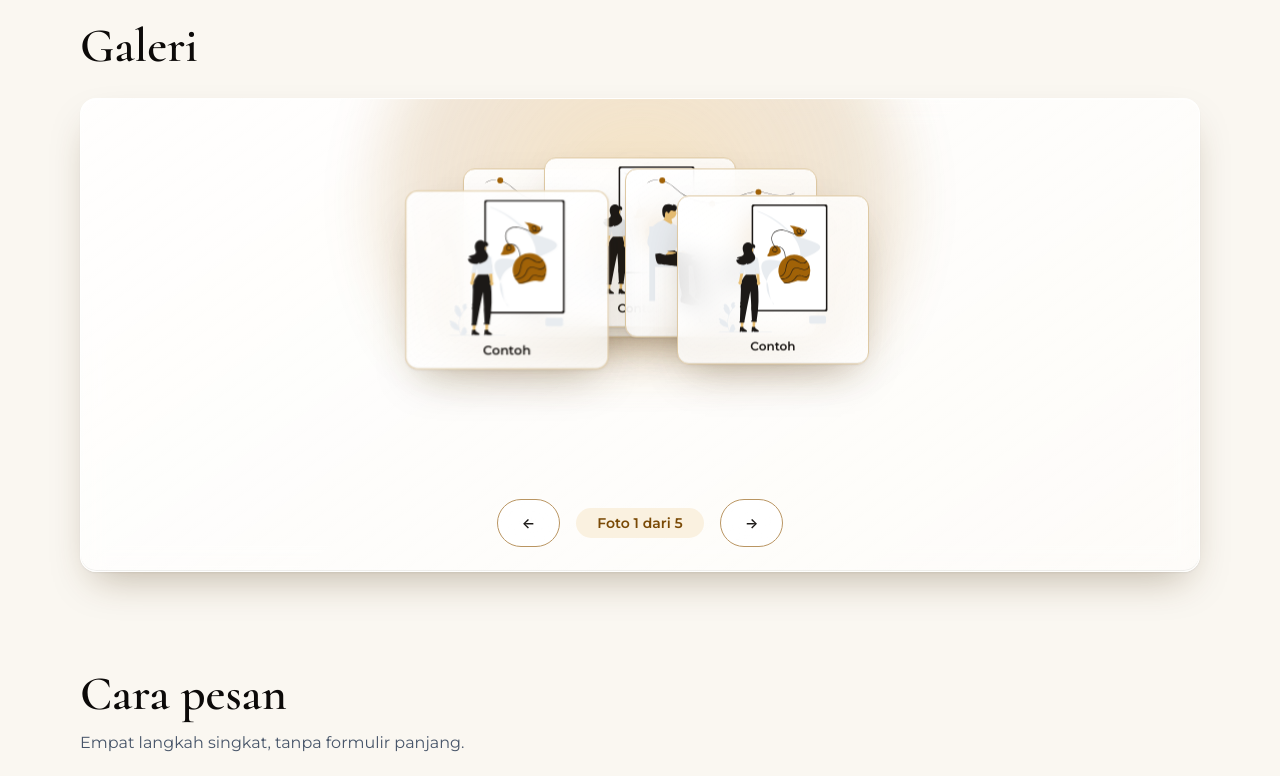
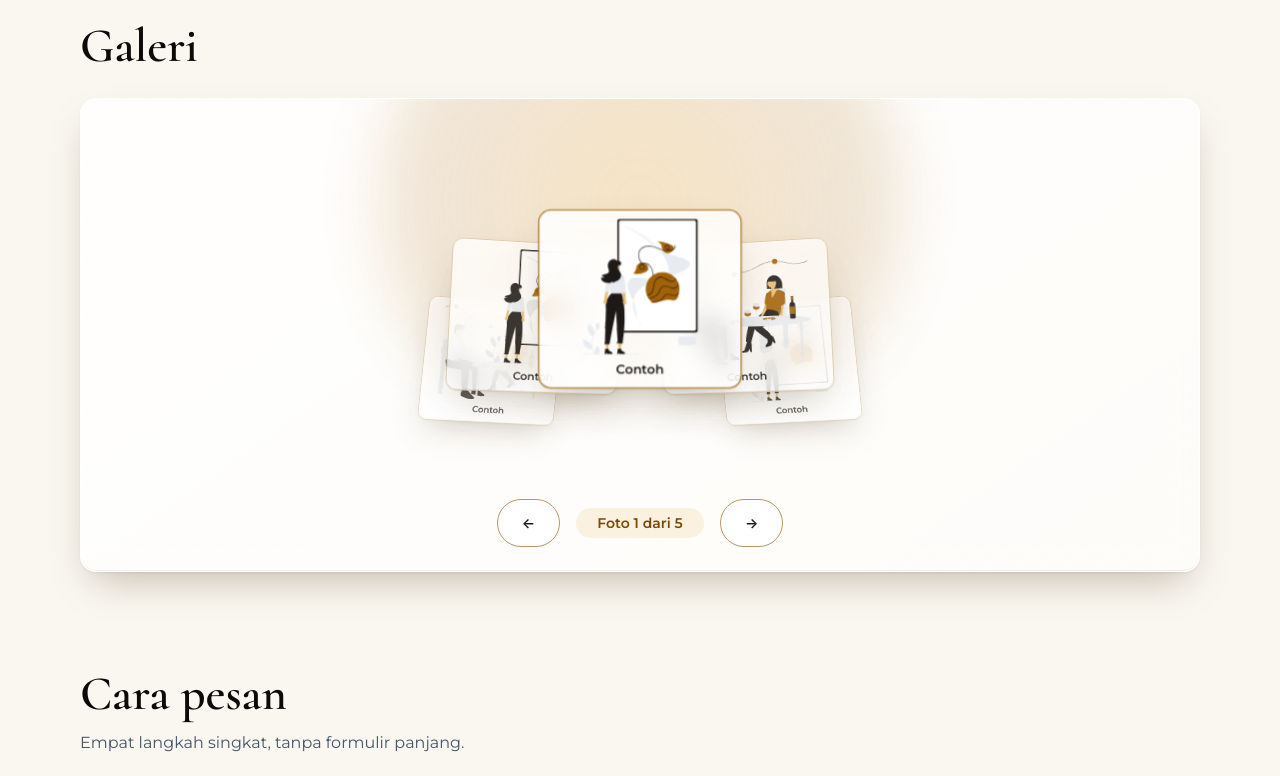
Before and after one commit to ArrowTin/arie-parfum, a website with bundled scripts: page index.html in a window 1280 px wide. Shown: the part 1700-2476 px from the top of the page. Built offline with nearby package versions, Linux system fonts and the light colour scheme.

Commit message:
feat(gallery): dial setengah lingkaran ala Motion+ [T31]

```diff
--- a/assets/css/pages.css
+++ b/assets/css/pages.css
@@ -531,6 +531,7 @@
   margin-inline: auto;
   overflow: hidden;
   border-radius: var(--radius-xl);
+  perspective: 60rem;
   touch-action: pan-y;
 }
 
@@ -542,20 +543,19 @@
 
 .gallery-ring > li {
   position: absolute;
-  left: calc(50% + var(--x));
-  top: calc(50% + var(--y));
+  left: 50%;
+  top: 50%;
   z-index: 1;
   width: clamp(8rem, 34vw, 12rem);
-  translate: -50% -50%;
-  transform: scale(1);
   transform-origin: 50% 50%;
-  transition: transform var(--motion-slow) var(--ease-glide),
+  transform-style: preserve-3d;
+  transform: translate3d(-50%, -50%, 0);
+  transition: transform 620ms var(--ease-glide),
     opacity var(--motion-base) var(--ease-out);
 }
 
 .gallery-ring.is-animasi > li.is-utama {
-  z-index: 2;
-  transform: scale(1.06);
+  border-color: var(--color-accent);
 }
 
 .gallery-ring.is-menyeret > li {
@@ -745,7 +745,7 @@
 .gallery-ring.tanpa-gerak > li {
   position: static;
   width: auto;
-  translate: none;
+  transform: none;
   opacity: 1;
   pointer-events: auto;
 }
--- a/assets/js/content.js
+++ b/assets/js/content.js
@@ -41,18 +41,15 @@ function media(item) {
   return item.src ? gambar(item) : ilustrasi(item);
 }
 
-// Setengah cincin menampilkan semua foto; kontrol menggeser fokus, bukan menyembunyikan kartu.
+// Dial setengah lingkaran: arc 180°, kartu tegak, busur membalik ke bawah.
 function initGaleriRing(galeri, data, cincin) {
   const kendali = galeri.querySelector("[data-galeri-kendali]");
   const status = galeri.querySelector("[data-galeri-status]");
   const jumlah = data.length;
-  const busur = 140 / Math.max(jumlah - 1, 1);
+  const langkah = 180 / Math.max(jumlah - 1, 1);
 
-  const kartu = data.map((item, indeks) => {
+  const kartu = data.map((item) => {
     const baris = buat("li", "gallery-card is-tampak");
-    const rad = ((-160 + indeks * busur) * Math.PI) / 180;
-    baris.style.setProperty("--x", `${(Math.cos(rad) * 26).toFixed(2)}%`);
-    baris.style.setProperty("--y", `${(Math.sin(rad) * 16).toFixed(2)}%`);
     const tombol = buat("button", "gallery-trigger");
     tombol.type = "button";
     tombol.setAttribute("aria-label", `Perbesar ${item.alt ?? "ilustrasi contoh"}`);
@@ -63,25 +60,49 @@ function initGaleriRing(galeri, data, cincin) {
   cincin.append(...kartu);
 
   let fokus = 0;
-  const perbaruiFokus = () => {
+  let lebar = cincin.clientWidth;
+  let tinggi = cincin.clientHeight;
+
+  // Semua posisi memakai transform, sehingga pergantian fokus tetap di GPU.
+  const tata = () => {
+    lebar = cincin.clientWidth || lebar;
+    tinggi = cincin.clientHeight || tinggi;
     kartu.forEach((baris, indeks) => {
-      baris.classList.toggle("is-utama", indeks === fokus);
+      let jarak = indeks - fokus;
+      if (jarak > jumlah / 2) jarak -= jumlah;
+      if (jarak < -jumlah / 2) jarak += jumlah;
+      const rad = (jarak * langkah * Math.PI) / 180;
+      const x = Math.sin(rad) * lebar * 0.27;
+      const y = (1 - Math.cos(rad)) * tinggi * 0.18;
+      const skala = 1.06 - Math.abs(jarak) * 0.17;
+      const miring = -jarak * 11;
+      const miringZ = jarak * -3;
+      baris.style.transform = `translate3d(calc(${x.toFixed(1)}px - 50%), calc(${y.toFixed(1)}px - 50%), 0) rotateZ(${miringZ}deg) rotateY(${miring}deg) scale(${skala.toFixed(2)})`;
+      baris.style.opacity = (1 - Math.abs(jarak) * 0.14).toFixed(2);
+      baris.style.zIndex = String(10 - Math.abs(jarak));
+      baris.classList.toggle("is-utama", jarak === 0);
     });
     if (status) status.textContent = `Foto ${fokus + 1} dari ${jumlah}`;
   };
-  perbaruiFokus();
 
   if (!bisaGerak()) {
     cincin.classList.add("tanpa-gerak");
     cincin.removeAttribute("tabindex");
     if (kendali) kendali.hidden = true;
+    if (status) status.textContent = `Foto 1 dari ${jumlah}`;
     return;
   }
 
+  tata();
   cincin.classList.add("is-animasi");
+  if ("ResizeObserver" in globalThis) {
+    new ResizeObserver(tata).observe(cincin);
+  } else {
+    globalThis.addEventListener("resize", tata);
+  }
   const geserFokus = (arah) => {
     fokus = ((fokus + arah) % jumlah + jumlah) % jumlah;
-    perbaruiFokus();
+    tata();
   };
 
   kendali?.querySelectorAll("[data-galeri-putar]").forEach((tombol) => {
```
Also changed, not shown: tests/qa.test.js (+7 -2 lines).
